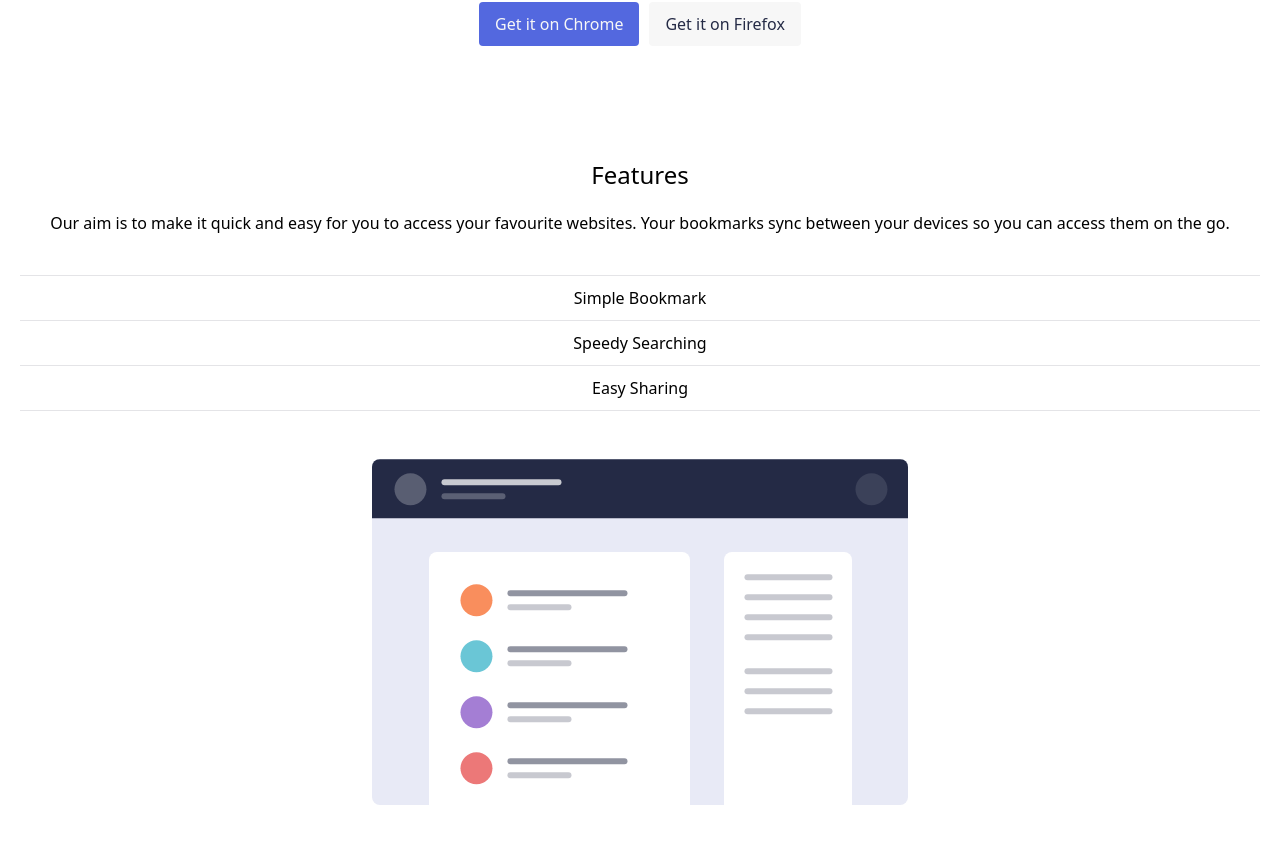
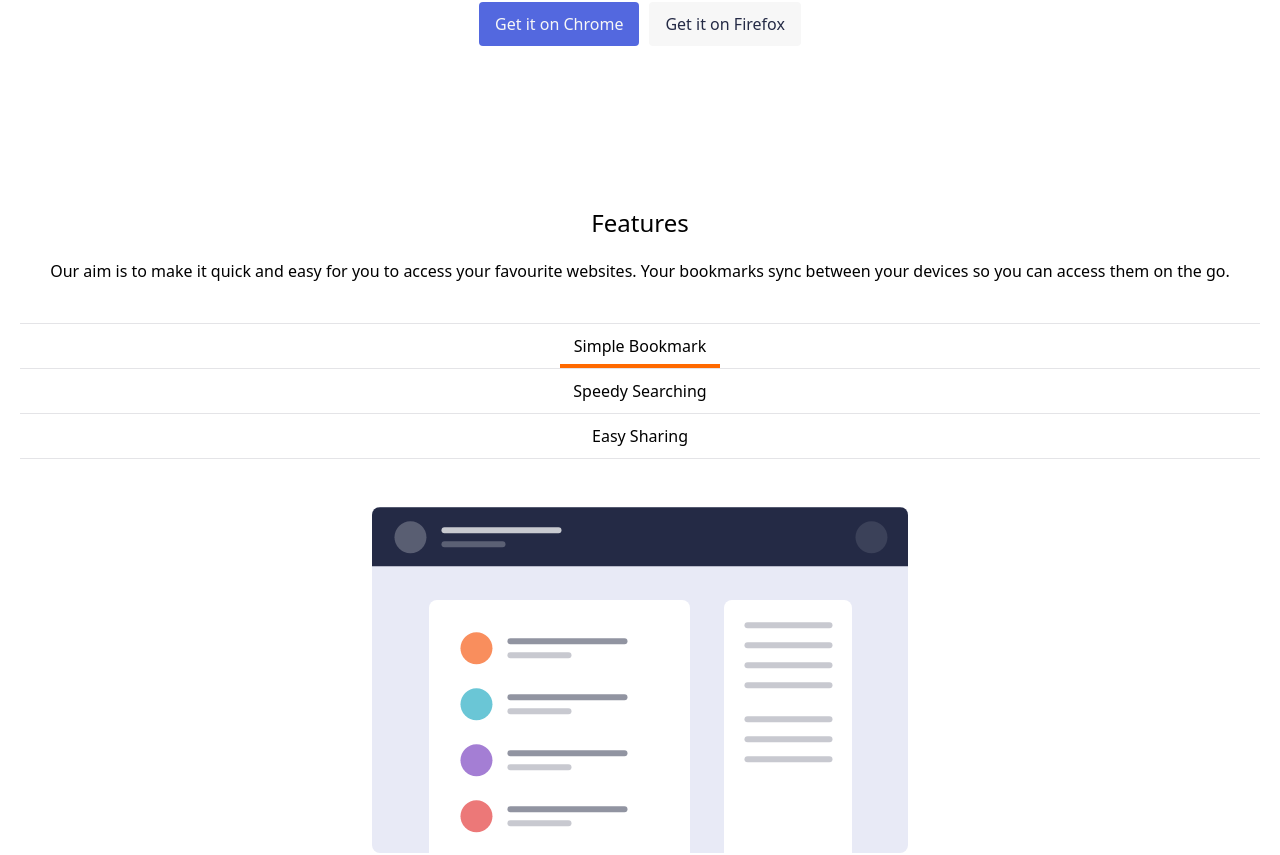
Before and after one commit to Obrienzo/bookmark-landing-page-master, a React (Vite) app: page / in a window 1280 px wide. Shown: the part 661-1516 px from the top of the page. Built offline with nearby package versions, Linux system fonts and the light colour scheme.

Commit message:
Implement features selection functionality

```diff
--- a/src/App.jsx
+++ b/src/App.jsx
@@ -32,10 +32,15 @@ function App() {
 
   const [dropdown, setDropdown] = useState(false);
   const [ feature, setFeature ] = useState(featuresList[0]);
+  const [ selected, setSelected ] = useState(1);
 
   const changeDisplay = (number) => {
     setFeature(featuresList[number]);
   };
+
+  const handleSelection = (value) => {
+    setSelected(value);
+  }
 
 
 
@@ -56,6 +61,8 @@ function App() {
         <Features
           feature={feature}
           handleDisplay={changeDisplay}
+          selected={selected}
+          handleSelection={handleSelection}
         />
         <Extension />
         <Fqa />
--- /dev/null
+++ b/src/components/Selected.jsx
@@ -0,0 +1,13 @@
+
+
+function Selected({ selected, value }) {
+    return(
+        <>
+        {
+            selected === value ? (<div className="absolute bottom-0 left-0 right-0 mx-auto w-40 h-1 bg-orange-500"></div>) : null
+        }
+        </>
+    );
+}
+
+export default Selected;
--- a/src/pages/Features.jsx
+++ b/src/pages/Features.jsx
@@ -1,9 +1,10 @@
 import Button from "../components/Button.jsx";
+import Selected from "../components/Selected.jsx";
 
-function Features({ feature, handleDisplay }) {
+function Features({ feature, handleDisplay, selected, handleSelection }) {
 
     return (
-        <section className="min-h-screen">
+        <section className="py-12">
             <div className="p-5">
                 <div className="text-center">
                     <h2 className="text-2xl mb-5">Features</h2>
@@ -13,20 +14,41 @@ function Features({ feature, handleDisplay }) {
                 </div>
                 <div className="mt-10">
                     <ul className="flex flex-col text-center">
-                        <li className="border-b border-t border-zinc-200">
-                            <Button onClick={() => handleDisplay(0)}>
+                        <li className="border-b border-t border-zinc-200 relative">
+                            <Button onClick={() => {
+                                handleDisplay(0)
+                                handleSelection(1)
+                            }}>
                                 Simple Bookmark
                             </Button>
+                            <Selected
+                                selected={selected}
+                                value={1}
+                            />
                         </li>
-                        <li className="border-b border-zinc-200">
-                            <Button onClick={() => handleDisplay(1)}>
+                        <li className="border-b border-zinc-200 relative">
+                            <Button onClick={() => {
+                                handleDisplay(1)
+                                handleSelection(2)
+                            }}>
                                 Speedy Searching
                             </Button>
+                            < Selected
+                                selected={selected}
+                                value={2}
+                            />
                         </li>
-                        <li className="border-b border-zinc-200">
-                            <Button onClick={() => handleDisplay(2)}>
+                        <li className="border-b border-zinc-200 relative">
+                            <Button onClick={() => {
+                                handleDisplay(2)
+                                handleSelection(3)
+                            }}>
                                 Easy Sharing
                             </Button>
+                            <Selected
+                                selected={selected}
+                                value={3}
+                            />
                         </li>
                     </ul>
                     <div className="mt-12">
```
